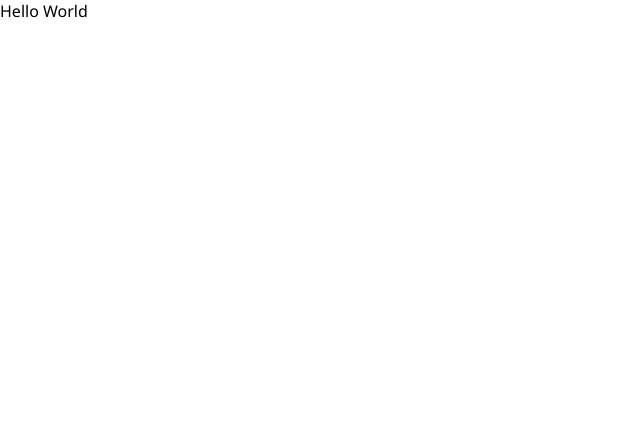
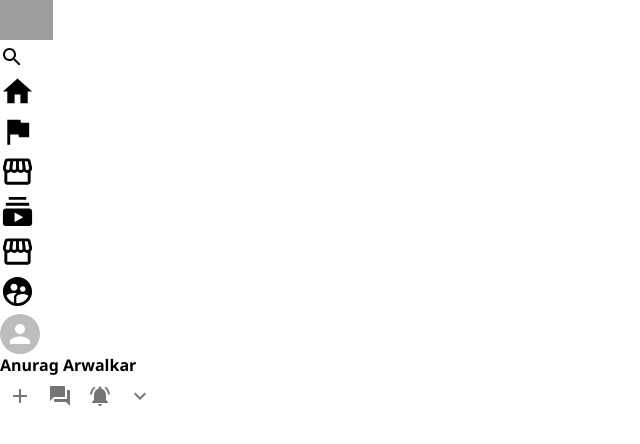
Before and after one commit to anuragarwalkar/facebook-clone, a React (Create React App) app: page / in a window 1280 px wide. Shown: the top 444 px of the page, without its empty margins (0-640 px from the left). Built offline with nearby package versions, Linux system fonts and the light colour scheme; grey boxes are pictures that could not be loaded.

Commit message:
added basic header skeleton

```diff
--- a/package.json
+++ b/package.json
@@ -3,6 +3,9 @@
   "version": "0.1.0",
   "private": true,
   "dependencies": {
+    "@emotion/react": "^11.7.0",
+    "@emotion/styled": "^11.6.0",
+    "@mui/icons-material": "^5.2.0",
     "@mui/material": "^5.2.1",
     "@testing-library/jest-dom": "^5.15.1",
     "@testing-library/react": "^11.2.7",
--- a/src/App.js
+++ b/src/App.js
@@ -1,9 +1,10 @@
-import './App.css';
+import "./App.css";
+import Header from "./Header/Header";
 
 function App() {
   return (
     <div className="app">
-      Hello World
+      <Header />
     </div>
   );
 }
--- /dev/null
+++ b/src/Header/Header.js
@@ -0,0 +1,74 @@
+import { StorefrontOutlined } from "@mui/icons-material";
+import AddIcon from "@mui/icons-material/Add";
+import ExpandMoreIcon from "@mui/icons-material/ExpandMore";
+import FlagIcon from "@mui/icons-material/Flag";
+import ForumIcon from "@mui/icons-material/Forum";
+import HomeIcon from "@mui/icons-material/Home";
+import NotificationsActiveIcon from "@mui/icons-material/NotificationsActive";
+import SearchIcon from "@mui/icons-material/Search";
+import StorefrontIcon from "@mui/icons-material/Storefront";
+import SubscriptionsIcon from "@mui/icons-material/Subscriptions";
+import SupervisedUserCircleIcon from "@mui/icons-material/SupervisedUserCircle";
+import Avatar from "@mui/material/Avatar";
+import IconButton from "@mui/material/IconButton";
+import React from "react";
+import "./header.css";
+
+function Header() {
+  return (
+    <div className="header">
+      <div className="header__left">
+        <img
+          src="https://upload.wikimedia.org/wikipedia/commons/thumb/b/b8/2021_Facebook_icon.svg/1200px-2021_Facebook_icon.svg.png"
+          alt=""
+        />
+        <div className="header__input">
+          <SearchIcon>
+            <input type="text" />
+          </SearchIcon>
+        </div>
+      </div>
+      <div className="header__right">
+        <div className="header__option">
+          <HomeIcon fontSize="large" />
+        </div>
+        <div className="header__option">
+          <FlagIcon fontSize="large" />
+        </div>
+        <div className="header__option">
+          <StorefrontOutlined fontSize="large" />
+        </div>
+        <div className="header__option">
+          <SubscriptionsIcon fontSize="large" />
+        </div>
+        <div className="header__option">
+          <StorefrontIcon fontSize="large" />
+        </div>
+
+        <div className="header__option">
+          <SupervisedUserCircleIcon fontSize="large" />
+        </div>
+      </div>
+      <div className="header__right">
+        <div className="header__info">
+          <Avatar />
+          <h4>Anurag Arwalkar</h4>
+        </div>
+        <IconButton>
+          <AddIcon />
+        </IconButton>
+        <IconButton>
+          <ForumIcon />
+        </IconButton>
+        <IconButton>
+          <NotificationsActiveIcon />
+        </IconButton>
+        <IconButton>
+          <ExpandMoreIcon />
+        </IconButton>
+      </div>
+    </div>
+  );
+}
+
+export default Header;
--- /dev/null
+++ b/src/Header/header.css
@@ -0,0 +1,3 @@
+.header__left > img {
+  height: 40px;
+}
```
Also changed, not shown: 1 other file (tests, documents, lock files or other folders).
